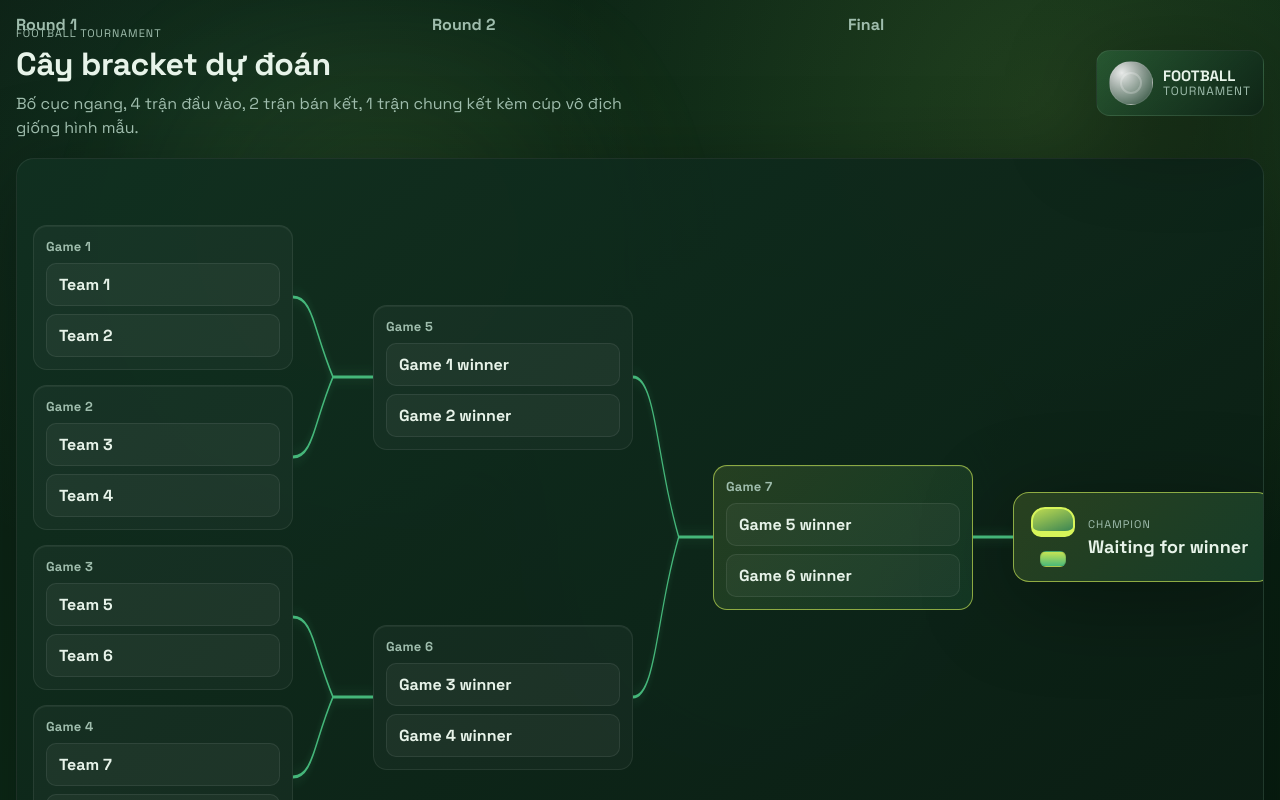
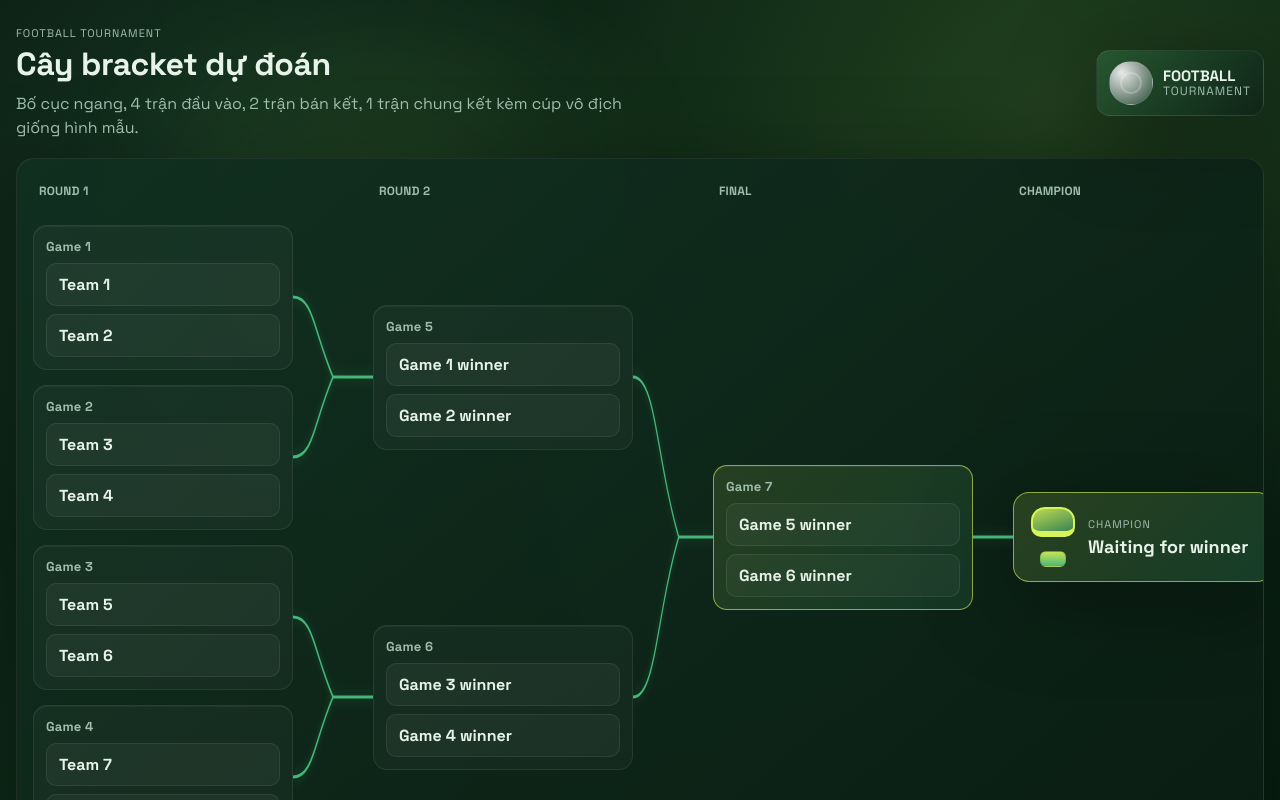
Before and after one commit to luongdangxt/football-BTEC-beta, a React (Vite) app: page / in a window 1280 px wide. Shown: the top 800 px of the page. Built offline with nearby package versions, Linux system fonts and the light colour scheme.

Commit message:
dang update

```diff
--- a/src/App.jsx
+++ b/src/App.jsx
@@ -37,11 +37,6 @@ export default function App() {
         </header>
 
         <section className="board">
-          <div className="round-headings">
-            <span>Round 1</span>
-            <span>Round 2</span>
-            <span>Final</span>
-          </div>
 
           <div className="board-grid">
             <GameCard game={quarterGames[0]} variant="quarter" extraClass="pos-q1" />
@@ -59,6 +54,11 @@ export default function App() {
             <Connector className="connector connector-q34" mode="q" />
             <Connector className="connector connector-semis" mode="semi" />
             <Connector className="connector connector-final" mode="final" />
+
+            <div className="round-label round-label--qf">Round 1</div>
+            <div className="round-label round-label--semi">Round 2</div>
+            <div className="round-label round-label--final">Final</div>
+            <div className="round-label round-label--champ">Champion</div>
           </div>
         </section>
       </main>
--- a/src/index.css
+++ b/src/index.css
@@ -166,6 +166,32 @@ body {
   padding-top: 42px;
   width: max-content;
   margin: 0 auto;
+}
+
+.round-label {
+  position: absolute;
+  top: 8px;
+  font-weight: 800;
+  letter-spacing: 0.2px;
+  color: var(--muted);
+  text-transform: uppercase;
+  font-size: 12px;
+}
+
+.round-label--qf {
+  left: 6px;
+}
+
+.round-label--semi {
+  left: calc(260px + 80px + 6px);
+}
+
+.round-label--final {
+  left: calc(260px + 80px + 260px + 80px + 6px);
+}
+
+.round-label--champ {
+  left: calc(260px + 80px + 260px + 80px + 260px + 40px + 6px);
 }
 
 .game-card {
```
Also changed, not shown: 4 other files (tests, documents, lock files or other folders).
